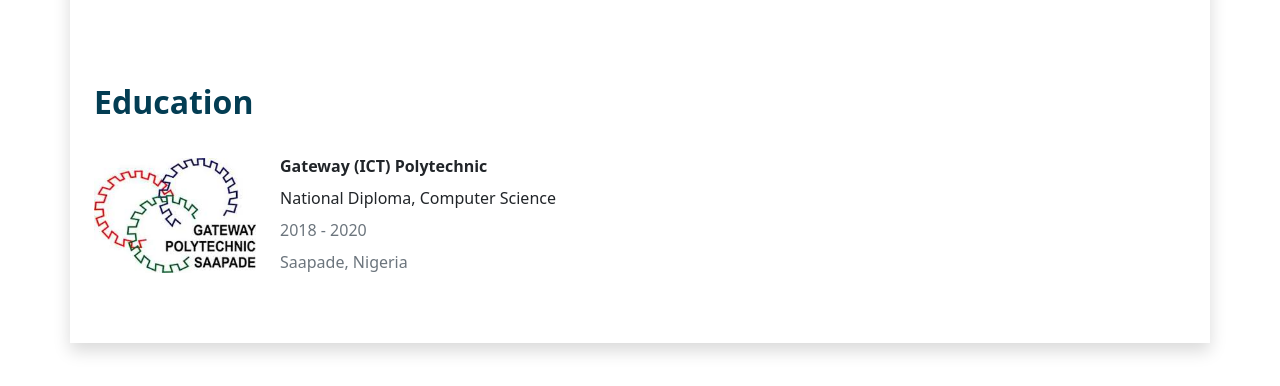
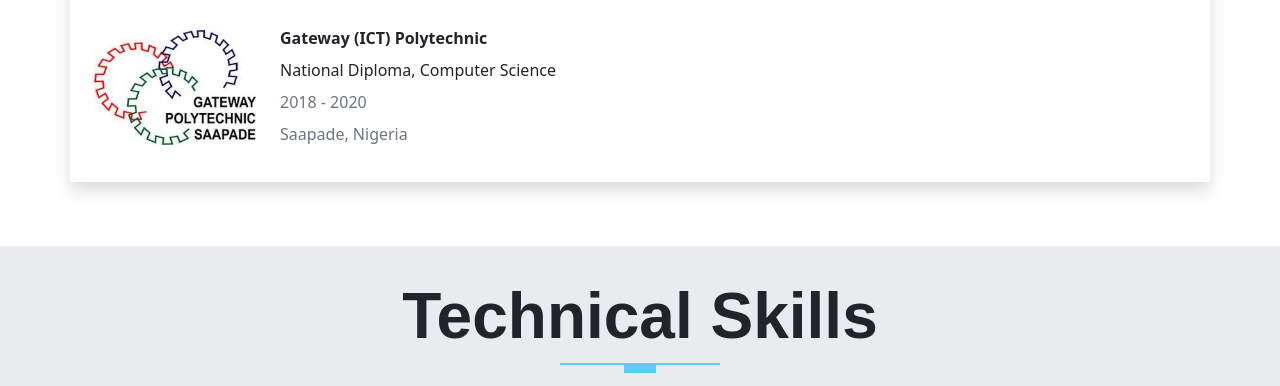
Before and after one commit to Flexsidee/hng-resume, a website: page index.html in a window 1280 px wide. Shown: the part 1542-1928 px from the top of the page. Drawn offline with nearby package versions, Linux system fonts and the light colour scheme.

Commit message:
fixed a minor erro

```diff
--- a/index.html
+++ b/index.html
@@ -160,9 +160,6 @@
                         </div>
                     </div>
                     <hr class="bg-white">
-                </div>
-                <div class="col-12 col-lg-12 p-4 list ">
-                    <p class="fs-2 list--head mt-3">Education</p>
                     <div class="row">
                         <div class="col-md-2">
                             <img src="/assets/images/school/gaposa.jpeg" class="img-fluid rounded-start" alt="...">
@@ -173,8 +170,6 @@
                             <p class="text-muted text-small">2018 - 2020</p>
                             <p class="text-muted text-small">Saapade, Nigeria</p>
                         </div>
-                    </div>
-                    <hr class="bg-white">
                 </div>
             </div>
         </div>
```
